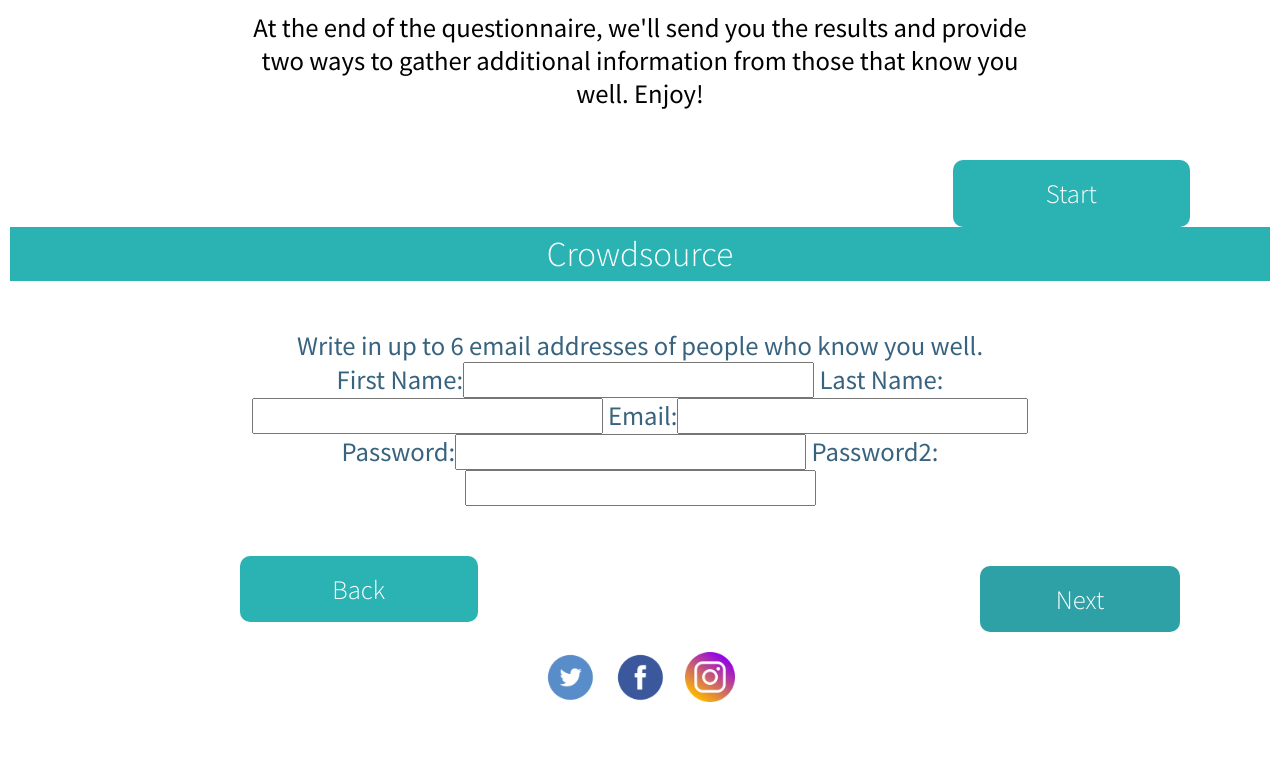
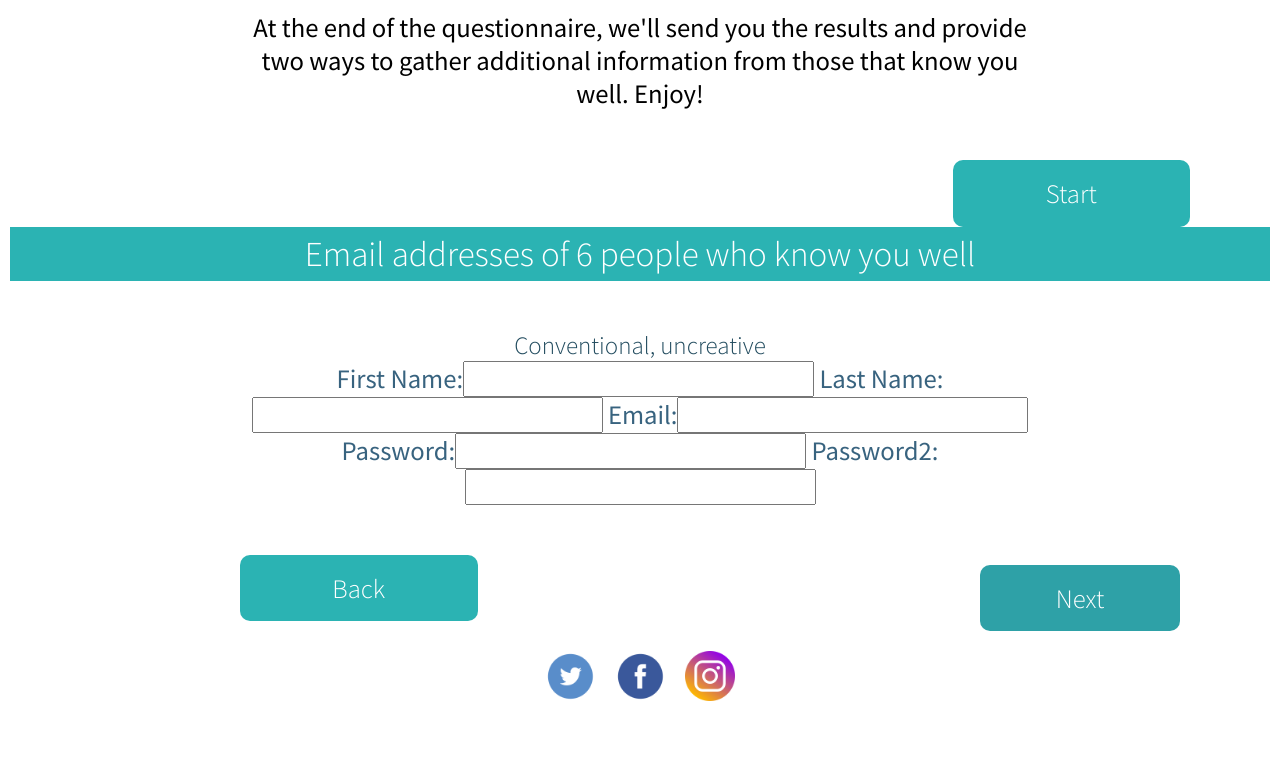
Before and after one commit to derekbrimley/raize, a Django app: page /quiz/ in a window 1280 px wide. Shown: the part 506-1275 px from the top of the page. After the commit the page ends 1207 px from the top, so only its background shows below. Run offline with Django 3.2, Linux system fonts and the light colour scheme; some libraries are stand-ins or nearby versions.

Commit message:
Update quiz.html

```diff
--- a/quiz/templates/quiz/quiz.html
+++ b/quiz/templates/quiz/quiz.html
@@ -538,12 +538,14 @@
 			</div>
 		</div>
 -->
+	<form id="emailform" action="/quiz/" method="post">
+		{% csrf_token %}
 		<div id="email_form_container">
 			<div class="quizContainer">
-			<div class="pageTitle pageMargin"><span class="quiz_page_title">Crowdsource</span></div>
-			<div>
-				Write in up to 6 email addresses of people who know you well.
-			</div>
+                <div class="pageTitle pageMargin"><span class="quiz_page_title">Email addresses of 6 people who know you well</span></div>
+				<div class="interests">
+					<div class="subTitle">Conventional, uncreative</div>
+
 			<div id="emailform" action="/results/" method="post">
 				{% csrf_token %}
 				<input type="hidden" value="{{ id }}" id="userId"/>
```
